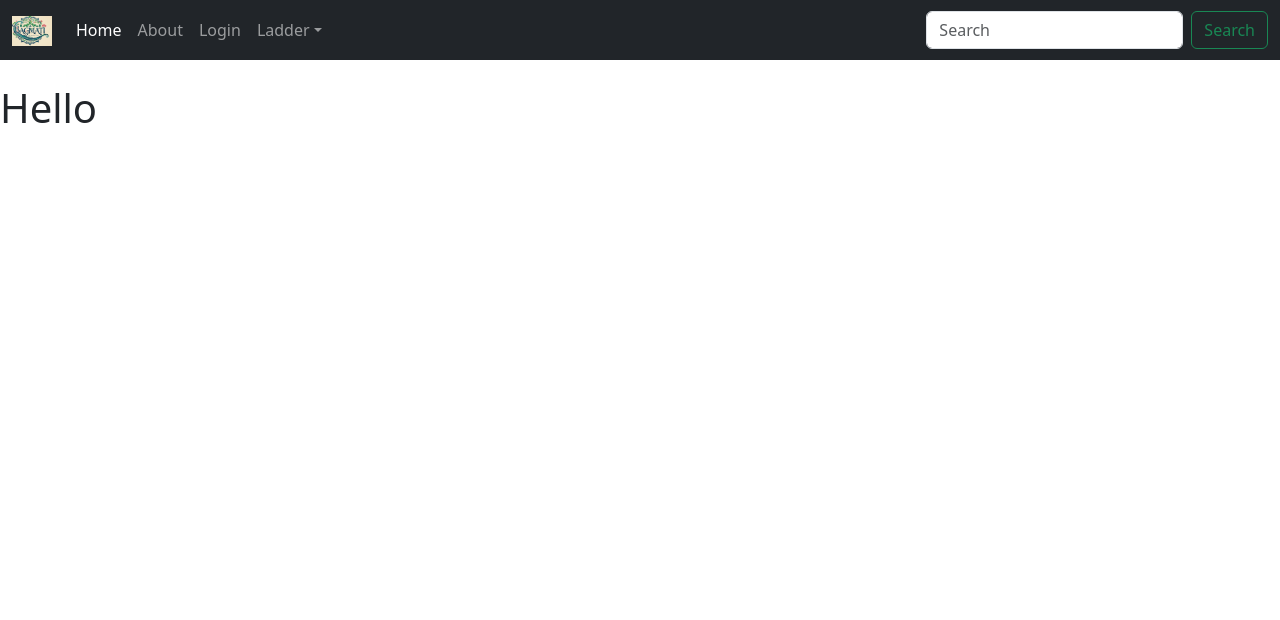
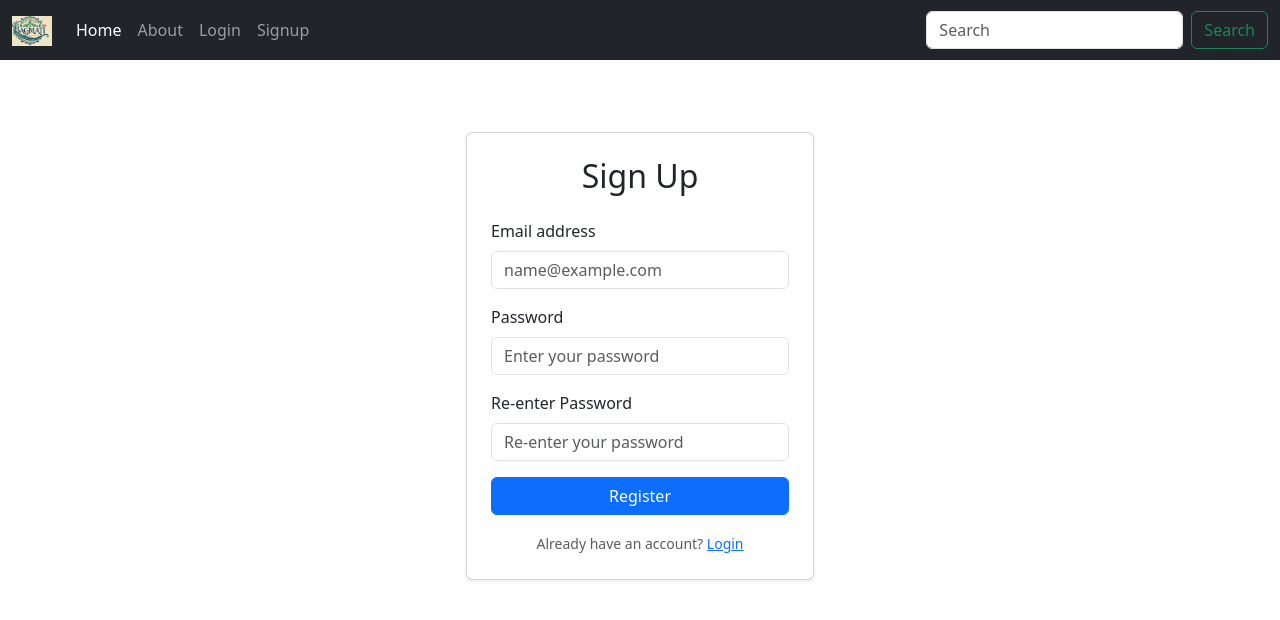
Before and after one commit to Nikhil-Magar/ecommerce-app, a React (Create React App) app: page /signup in a window 1280 px wide. Shown: the top 620 px of the page. Built offline with nearby package versions, Linux system fonts and the light colour scheme.

Commit message:
Signup commit

```diff
--- a/public/index.html
+++ b/public/index.html
@@ -30,7 +30,7 @@
 
    <body>
   <div id="root"></div>
-  <h1>Hello</h1>
+  <h1></h1>
 
   <script src="https://cdn.jsdelivr.net/npm/bootstrap@5.3.8/dist/js/bootstrap.bundle.min.js"
     integrity="sha384-FKyoEForCGlyvwx9Hj09JcYn3nv7wiPVlz7YYwJrWVcXK/BmnVDxM+D2scQbITxI"
--- a/src/App.js
+++ b/src/App.js
@@ -4,6 +4,7 @@ import 'bootstrap/dist/css/bootstrap.min.css';
 import 'bootstrap/dist/js/bootstrap.bundle.min.js';
 import About from './about.js';
 import Login from './components/Login.js';
+import Signup from './components/Signup.js';
 import { Routes, Route } from "react-router-dom";
 
 
@@ -15,6 +16,7 @@ function App() {
         <Routes>
           <Route path="/" element={<div><h1>Welcome</h1></div>} />
           <Route path="/login" element={<Login />} />
+          <Route path="/signup" element={<Signup />} />
           <Route path="/about" element={<About />} />
         </Routes>
       </div>
--- a/src/components/Navbar.js
+++ b/src/components/Navbar.js
@@ -38,23 +38,11 @@ export default function Navbar() {
               <Link className="nav-link" to="/login">Login</Link>
             </li>
 
-            <li className="nav-item dropdown">
-              <button
-                className="nav-link dropdown-toggle btn btn-link"
-                type="button"
-                data-bs-toggle="dropdown"
-                aria-expanded="false"
-              >
-                Ladder
-              </button>
+            <li className="nav-item">
+              <Link className="nav-link" to="/Signup">Signup</Link>
+            </li>
 
-              <ul className="dropdown-menu">
-                <li><button className="dropdown-item" type="button">Action</button></li>
-                <li><button className="dropdown-item" type="button">Another action</button></li>
-                <li><hr className="dropdown-divider" /></li>
-                <li><button className="dropdown-item" type="button">Something else</button></li>
-              </ul>
-            </li>
+
           </ul>
 
           <form className="d-flex" role="search">
--- /dev/null
+++ b/src/components/Signup.js
@@ -0,0 +1,67 @@
+import React from 'react'
+
+export default function Signup() {
+  return (
+    <div className="container">
+      <div className="row justify-content-center">
+        <div className="col-md-6 col-lg-4">
+          <div className="card shadow-sm mt-5">
+            <div className="card-body p-4">
+              <h2 className="card-title text-center mb-4">Sign Up</h2>
+
+              <form>
+                <div className="mb-3">
+                  <label htmlFor="emailInput" className="form-label">
+                    Email address
+                  </label>
+                  <input
+                    type="email"
+                    className="form-control"
+                    id="emailInput"
+                    placeholder="name@example.com"
+                  />
+                </div>
+
+                <div className="mb-3">
+                  <label htmlFor="passwordInput" className="form-label">
+                    Password
+                  </label>
+                  <input
+                    type="password"
+                    className="form-control"
+                    id="passwordInput"
+                    placeholder="Enter your password"
+                  />
+                </div>
+
+                <div className="mb-3">
+                  <label htmlFor="confirmPasswordInput" className="form-label">
+                    Re-enter Password
+                  </label>
+                  <input
+                    type="password"
+                    className="form-control"
+                    id="confirmPasswordInput"
+                    placeholder="Re-enter your password"
+                  />
+                </div>
+
+                <div className="d-grid">
+                  <button type="submit" className="btn btn-primary">
+                    Register
+                  </button>
+                </div>
+              </form>
+
+              <div className="text-center mt-3">
+                <small className="text-muted">
+                  Already have an account? <a href="/login">Login</a>
+                </small>
+              </div>
+            </div>
+          </div>
+        </div>
+      </div>
+    </div>
+  )
+}
```
Also changed, not shown: public/manifest.json.
